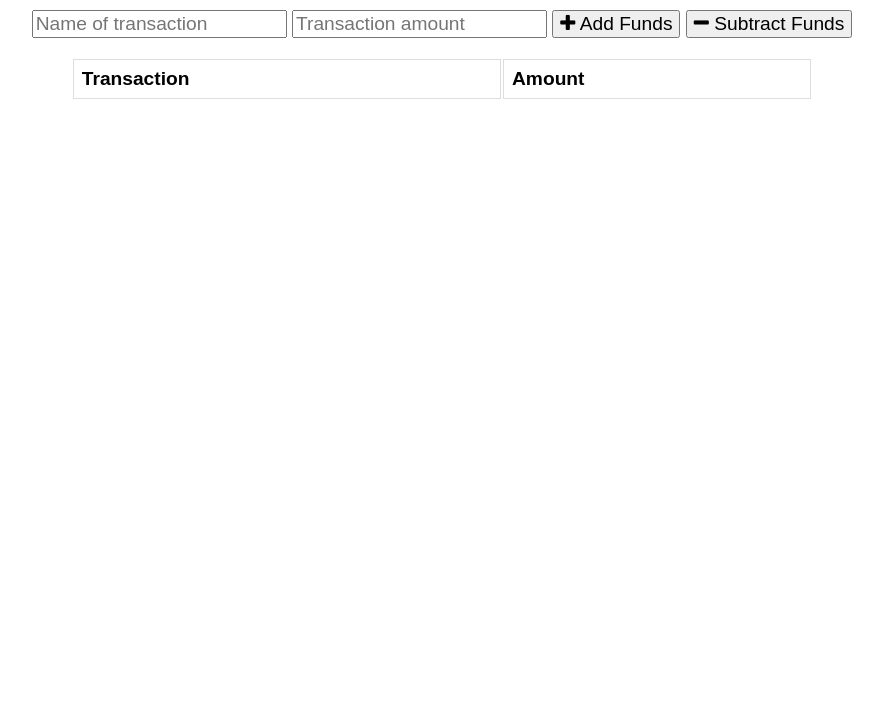
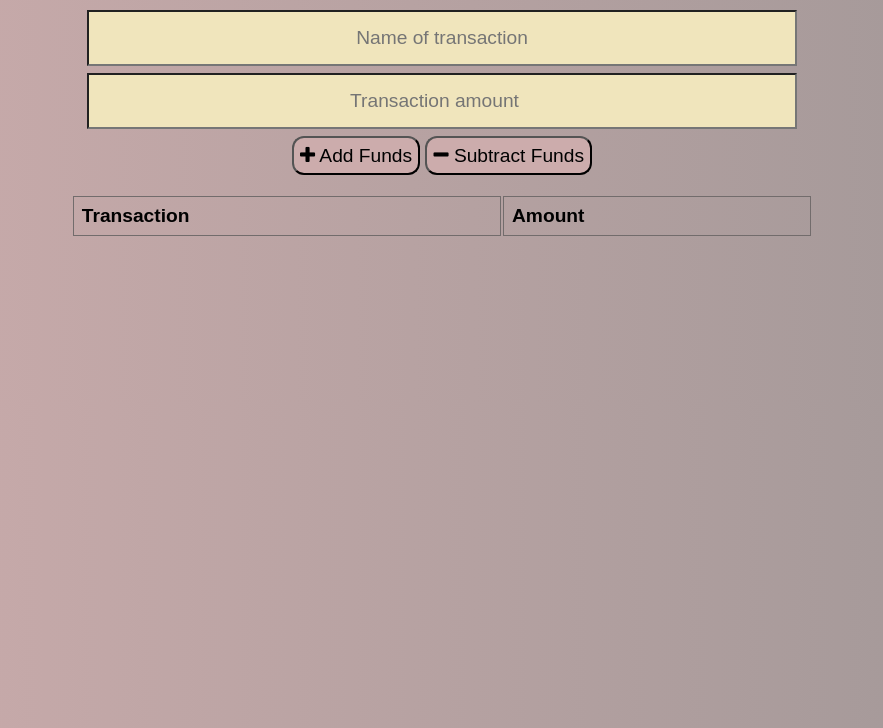
Before and after one commit to Grigore94/SpendigApp, a website: page public/index.html in a window 1280 px wide. Shown: the part 72-800 px from the top of the page, without its empty margins (198-1081 px from the left). Drawn offline with nearby package versions, Linux system fonts and the light colour scheme; no server answers.

Commit message:
changed styles

```diff
--- a/public/styles.css
+++ b/public/styles.css
@@ -1,11 +1,13 @@
 body {
   font-size: 120%;
   font-family: Arial;
+  background: repeating-linear-gradient(to left,rgb(160, 151, 151),rgb(204, 172, 172));
 }
 
 button, input {
   font-size: 100%;
   font-family: Arial;
+  box-shadow: rgb(39, 38, 38);
 }
 
 table {
@@ -13,13 +15,13 @@ table {
 }
 
 td, th {
-  border: 1px solid #dddddd;
+  border: 1px solid #726c6c;
   text-align: left;
   padding: 8px;
 }
 
 tr:nth-child(even) {
-  background-color: #dddddd;
+  background-color: #b67979;
 }
 
 .error {
@@ -49,3 +51,20 @@ tr:nth-child(even) {
   width: 90%;
   margin: 0 auto;
 }
+button{
+  border-radius: 12px;
+  height: 39px;
+  background-color: rgb(204, 172, 172);
+  cursor: pointer;
+}
+button:hover{
+  background-color: blanchedalmond;
+}
+input {
+  height: 50px;
+  width: 85%;
+  margin-bottom: 7px;
+  justify-content: center;
+  text-align: center;
+  background-color: rgb(240, 229, 188);
+}
```
